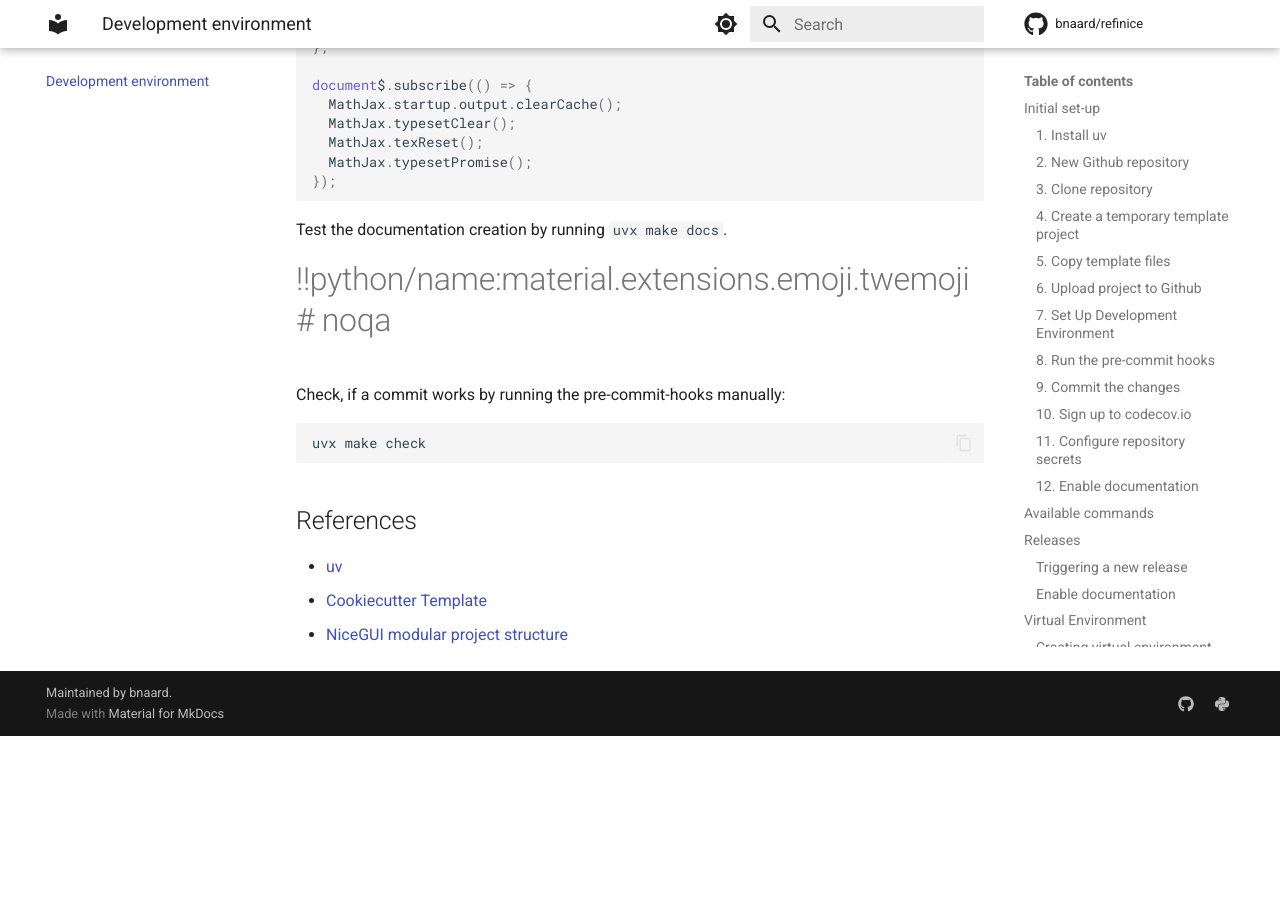
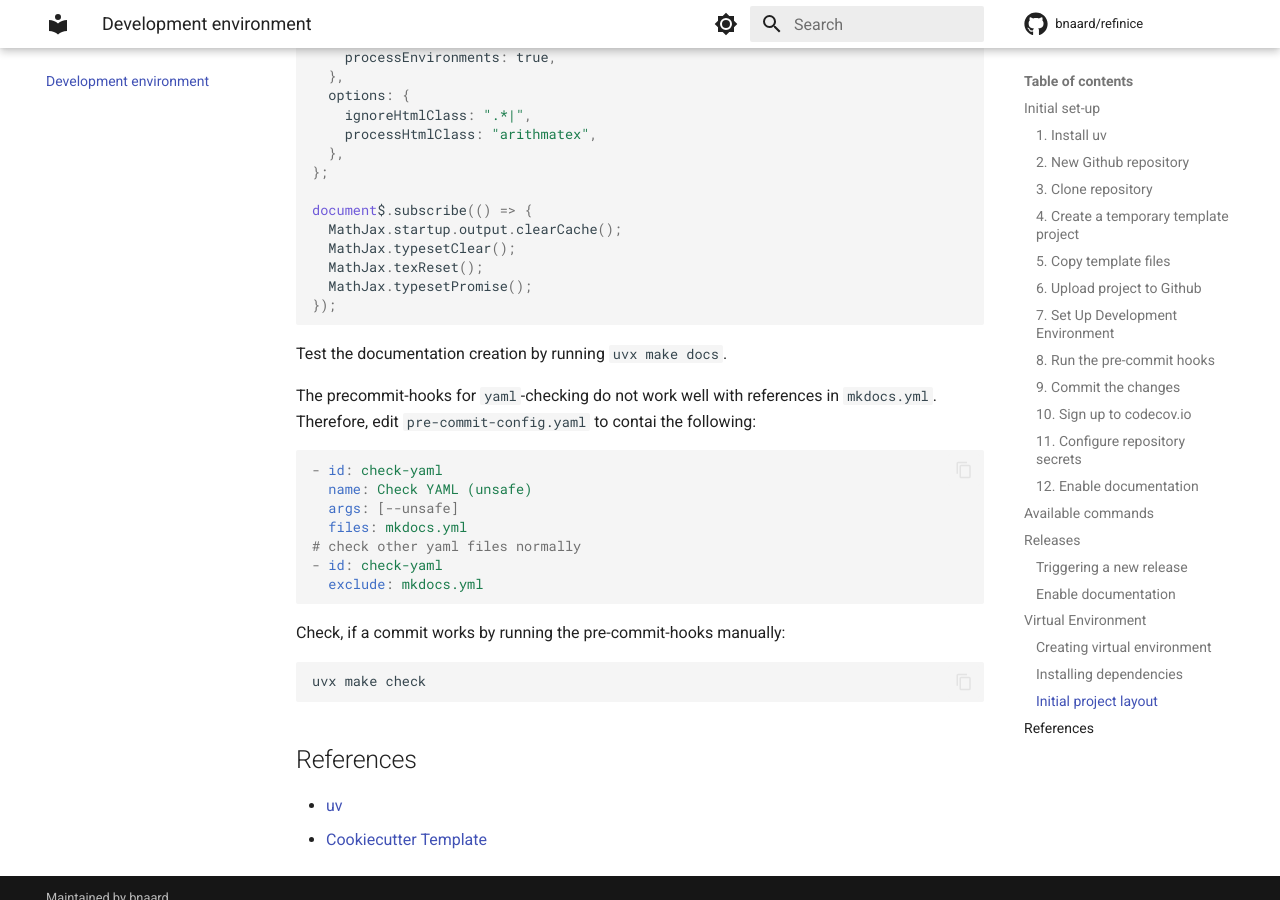
Before and after one commit to bnaard/refinice, an MkDocs documentation site: the page built from docs/devenv.md, in a window 1280 px wide and 900 px high, scrolled down 6110 px. Built offline with MkDocs 1.6.1 and Material for MkDocs 9.7.7, drawn with Linux system fonts in a browser that asks for light colours; emoji names are drawn with the system emoji font; comment, search, counter and statistics services are not loaded; before the commit the page ends 6846 px from its top, so only the background shows below that; some of the changed text lies outside the part shown.

Commit message:
Bugfixing precommit hooks

````diff
--- a/.pre-commit-config.yaml
+++ b/.pre-commit-config.yaml
@@ -6,6 +6,12 @@
       - id: check-merge-conflict
       - id: check-toml
       - id: check-yaml
+        name: Check YAML (unsafe)
+        args: [--unsafe]
+        files: mkdocs.yml
+      # check other yaml files normally
+      - id: check-yaml
+        exclude: mkdocs.yml
       - id: end-of-file-fixer
       - id: trailing-whitespace
 
--- a/docs/devenv.md
+++ b/docs/devenv.md
@@ -182,20 +182,25 @@
 
 This allows to run `uvx make run` to start the application.
 
+At the time of writing this, `reflex` does not work well with `mypy` due to [issue #3374](https://github.com/reflex-dev/reflex/issues/3374). Therefore, comment out `mypy`-checks in `Makefile`.
+
 Run `uvx make test` to check that the tests pass.
 
 Before committing changes to Github, make sure to check the follwoing lines in `pyproject.toml`:
 
 ```toml
 [tool.setuptools]
-py-modules = ["app"]
+py-modules = ["refinice"]
 ...
 [tool.mypy]
-files = ["app"]
+files = ["refinice"]
 ...
 [tool.coverage.run]
 branch = true
 source = ["app"]
+...
+[tool.ruff]
+target-version = "py312"
 ```
 
 Edit the `mkdocs.yml` file to add several plugins to [makedocs-material](https://squidfunk.github.io/mkdocs-material/reference/) page.
@@ -274,7 +279,17 @@
 
 Test the documentation creation by running `uvx make docs`.
 
-# !!python/name:material.extensions.emoji.twemoji # noqa
+The precommit-hooks for `yaml`-checking do not work well with references in `mkdocs.yml`. Therefore, edit `pre-commit-config.yaml` to contai the following:
+
+```yaml
+- id: check-yaml
+  name: Check YAML (unsafe)
+  args: [--unsafe]
+  files: mkdocs.yml
+# check other yaml files normally
+- id: check-yaml
+  exclude: mkdocs.yml
+```
 
 Check, if a commit works by running the pre-commit-hooks manually:
 
@@ -286,4 +301,3 @@
 
 - [uv](https://uv.readthedocs.io/en/latest/)
 - [Cookiecutter Template](https://fpgmaas.github.io/cookiecutter-uv/tutorial/)
-- [NiceGUI modular project structure](https://nicegui.io/documentation/project_structure#modular)
--- a/mkdocs.yml
+++ b/mkdocs.yml
@@ -63,7 +63,7 @@
       custom_fences:
         - name: mermaid
           class: mermaid
-          format: pymdownx.superfences.fence_code_format
+          format: !!python/name:pymdownx.superfences.fence_code_format
   - attr_list
   - md_in_html
   - pymdownx.inlinehilite
@@ -81,8 +81,8 @@
   - md_in_html
   - attr_list
   - pymdownx.emoji:
-      emoji_index: material.extensions.emoji.twemoji
-      emoji_generator: material.extensions.emoji.to_svg
+      emoji_index: !!python/name:material.extensions.emoji.twemoji
+      emoji_generator: !!python/name:material.extensions.emoji.to_svg
   - pymdownx.blocks.caption
   - def_list
   - pymdownx.tasklist:
--- a/pyproject.toml
+++ b/pyproject.toml
@@ -61,7 +61,7 @@
 testpaths = ["tests"]
 
 [tool.ruff]
-target-version = "py39"
+target-version = "py312"
 line-length = 120
 fix = true
 
--- a/rxconfig.py
+++ b/rxconfig.py
@@ -1,4 +1,4 @@
-import reflex as rx
+import reflex as rx  # type: ignore  # noqa: PGH003
 
 config = rx.Config(
     app_name="refinice",
````
Also changed, not shown: 2 other files.
